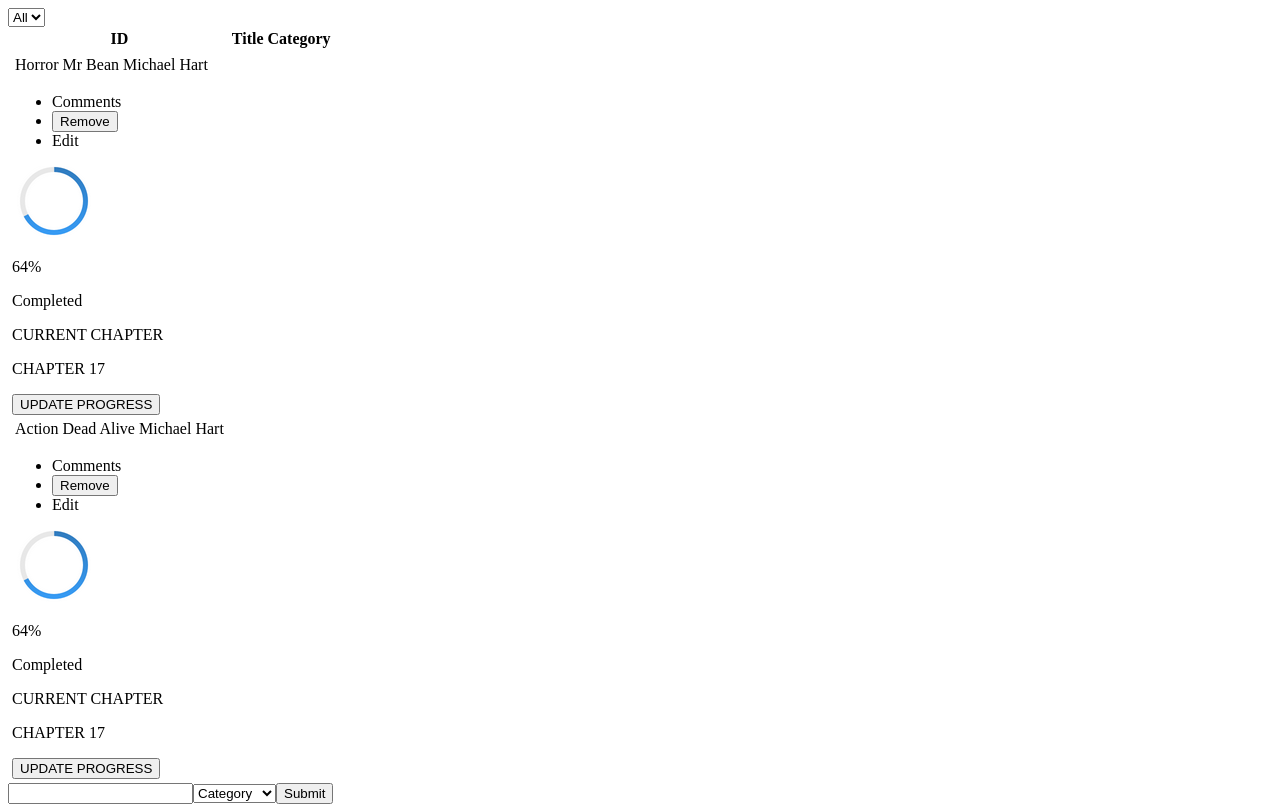
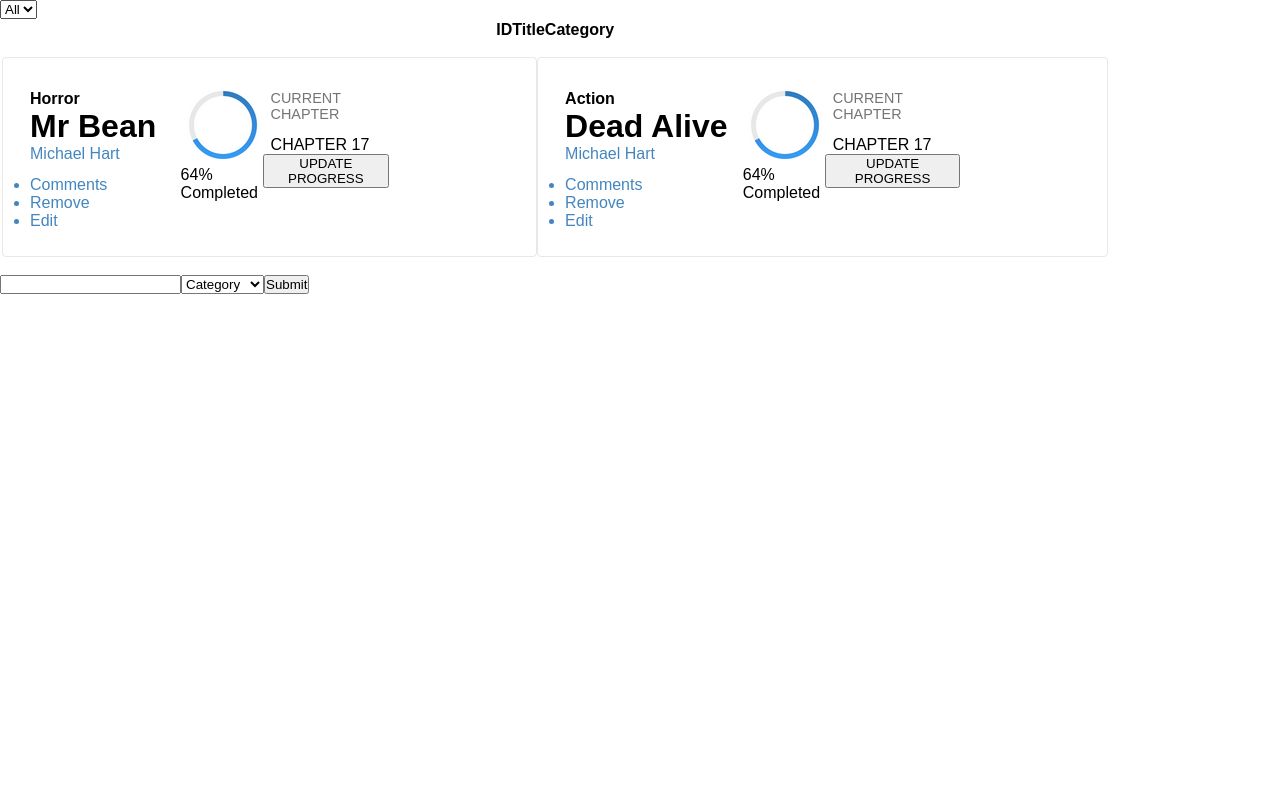
Before and after one commit to t-yanick/react-bookstore, a React (Create React App) app: page / in a window 1280 px wide. Built offline with nearby package versions, Linux system fonts and the light colour scheme.

Commit message:
Add CSS styles to Book.js component

```diff
--- /dev/null
+++ b/src/components/App.css
@@ -0,0 +1,82 @@
+* {
+  font-family: Arial, Helvetica, sans-serif;
+  margin: 0;
+  padding: 0;
+}
+
+.book {
+  display: flex;
+  justify-content: space-between;
+  width: 80%;
+  height: auto;
+  padding: 32px 147px 26px 27px;
+  margin: 1rem 0;
+  border-radius: 4px;
+  border: solid 1px #e8e8e8;
+}
+
+.book-info {
+  width: 50%;
+  display: flex;
+  flex-direction: column;
+}
+
+.book-title {
+  font-size: 2rem;
+  font-weight: bold;
+  color: black;
+}
+
+.book-author {
+  color: #4386bf;
+}
+
+.book-category {
+  font-weight: bold;
+  color: var(--black-two);
+}
+
+tbody {
+  display: flex;
+  justify-content: center;
+  align-items: center;
+}
+
+tr {
+  width: 100%;
+  display: flex;
+  justify-content: center;
+}
+
+.book-actions {
+  width: 40%;
+  color: #4386bf;
+  margin-top: 0.8rem;
+  font-size: 1rem;
+}
+
+.book-actions a {
+  cursor: pointer;
+}
+
+.remove-btn {
+  color: #4386bf;
+  border: none;
+  background-color: white;
+  font-size: 1rem;
+  cursor: pointer;
+}
+
+.chapter-info {
+  color: rgb(116, 116, 116);
+  font-weight: 300;
+  font-size: 0.9rem;
+  margin-left: 0.5rem;
+}
+
+.chapter-number {
+  font-weight: 300;
+  font-size: 1rem;
+  color: black;
+  margin: 0.9rem 0 0 0.5rem;
+}
--- a/src/components/App.js
+++ b/src/components/App.js
@@ -3,6 +3,7 @@
 import React from 'react';
 import BookList from '../containers/BookList';
 import BookForm from '../containers/BookForm';
+import './App.css';
 
 const categories = ['Action', 'Biography', 'History', 'Horror', 'Kids', 'Learning', 'Sci-Fi'];
 
```
